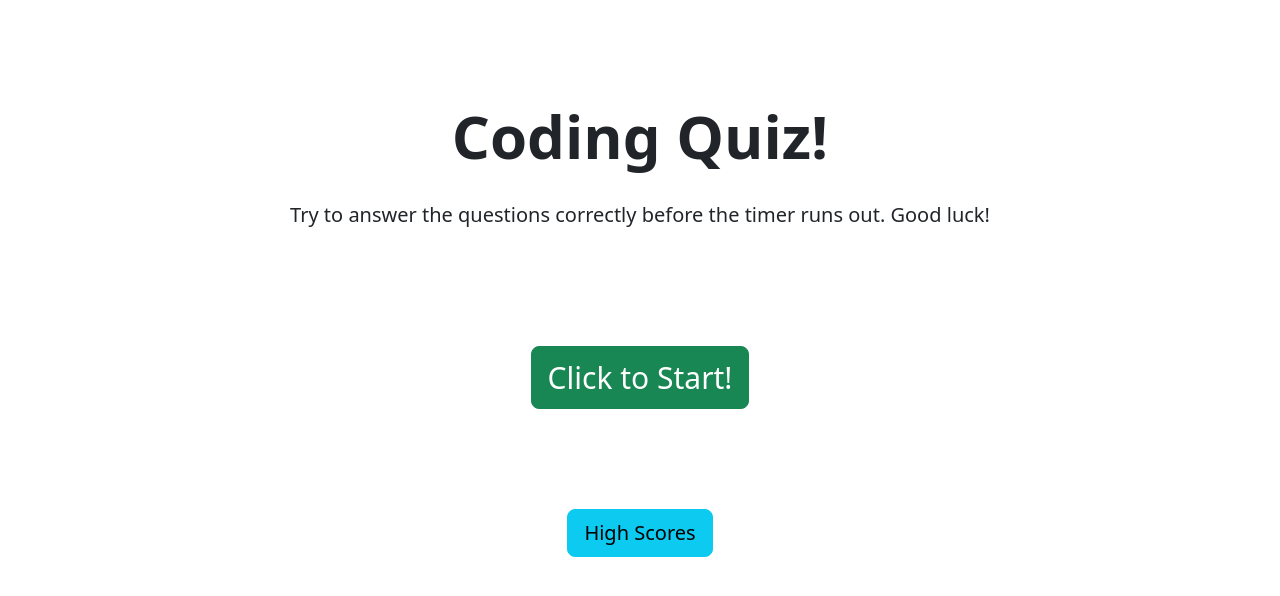
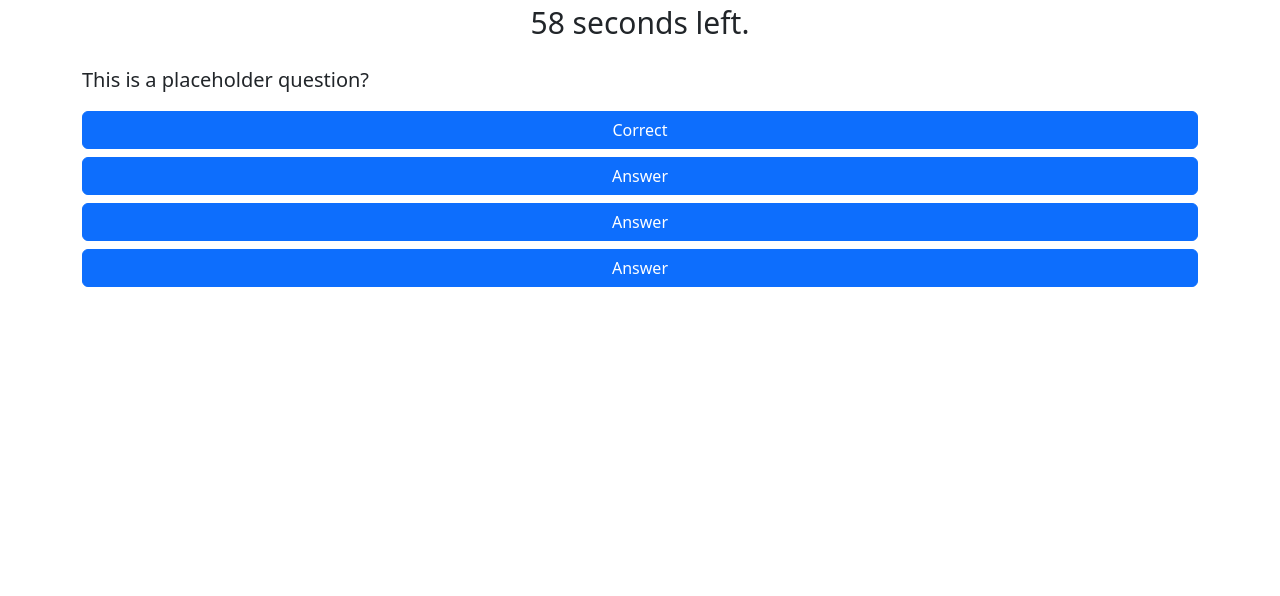
Before and after one commit to katycaroline/code-quiz, a plain HTML site: page index.html in a window 1280 px wide. Both pictures are taken after a click on the button "Click to Start!". Drawn offline with nearby package versions, Linux system fonts and the light colour scheme.

Commit message:
added first part of Javascript

```diff
--- a/assets/css/style.css
+++ b/assets/css/style.css
@@ -1,7 +1,3 @@
-
-:root{
-    --sky: rgb(139, 206, 223);
-}
 
 input{
     text-align: center;
@@ -37,7 +33,6 @@ p{
 
 #timer{
     font-size: 30px;
-    text-shadow: 1px 1px black;
     text-align: center;
 }
 
--- a/assets/js/script.js
+++ b/assets/js/script.js
@@ -1,7 +1,10 @@
 // Selecting elements and making them variables.
+var startPage = document.getElementById("start-page");
+var startBtn = document.getElementById("start-btn");
+var scoreBtn = document.getElementById("high-score-btn");
 var quiz = document.getElementById("quiz");
 var timer = document.getElementById("timer");
-var questions = document.getElementById("quiz-questions");
+var questionContainer = document.getElementById("question-container");
 var btnA = document.getElementById("a");
 var btnB = document.getElementById("b");
 var btnC = document.getElementById("c");
@@ -11,10 +14,139 @@ var endQuiz = document.getElementById("end-quiz");
 var endScore = document.getElementById("end-score");
 var initials = document.getElementById("initials");
 var submitBtn = document.getElementById("submit");
-var scorePage = document.getElementById("score-page");
+var scorePage = document.getElementById("score-container");
 var againBtn = document.getElementById("go-again");
 
-// Declaring more global variables.
+// Declaring global variables.
 var timeLeft = 60;
-var score = 0;
-var isCorrect = true;
+var timerInterval;
+var userScore = 0;
+
+// Declaring object for the quiz questions
+var quizQuestions = [{
+    question: "This is a placeholder question?",
+    a: "Correct",
+    b: "Answer",
+    c: "Answer",
+    d: "Answer",
+    correctAnswer: "a"},
+    {
+    question: "This is a placeholder question?",
+    a: "Answer",
+    b: "Answer",
+    c: "Correct",
+    d: "Answer",
+    correctAnswer: "c"},
+    {
+    question: "This is a placeholder question?",
+    a: "Answer",
+    b: "Correct",
+    c: "Answer",
+    d: "Answer",
+    correctAnswer: "b"},
+    {
+    question: "This is a placeholder question?",
+    a: "Answer",
+    b: "Answer",
+    c: "Answer",
+    d: "Answer",
+    correctAnswer: "a"}
+];
+
+// Declaring more global variables
+var lastQuestionIndex = quizQuestions.length;
+var currentQuestionIndex = 0;
+
+// Generates questions and answer choices
+function generateQA(){
+    endQuiz.style.display = "none";
+    if (currentQuestionIndex === lastQuestionIndex){
+        return score();
+    }
+    var currentQuestion = quizQuestions[currentQuestionIndex];
+    questionContainer.innerHTML = "<p>" + currentQuestion.question + "</p>";
+    btnA.innerHTML = currentQuestion.a;
+    btnB.innerHTML = currentQuestion.b;
+    btnC.innerHTML = currentQuestion.c;
+    btnD.innerHTML = currentQuestion.d;
+};
+
+// Starts the quiz and timer, changing the display to show the quiz questions until the quiz is over
+function quizStart(){
+    endQuiz.style.display = "none";
+    startPage.style.display = "none";
+    quiz.style.display = "block";
+    generateQA();
+    timerInterval = setInterval(function(){
+        timeLeft--;
+        timer.textContent = timeLeft + " seconds left.";
+        if (timeLeft <= 0){
+            clearInterval(timerInterval);
+            score();
+        }
+    }, 1000);
+};
+
+// Displays user's score and prompts the user to enter their initials.
+function score(){
+    startPage.style.display = "none";
+    quiz.style.display = "none";
+
+    // CSS Styling for this page.
+    endQuiz.style.display = "block";
+    endQuiz.style.textAlign = "center";
+    endQuiz.style.marginTop = "100px";
+    endQuiz.style.fontWeight = "bolder";
+    endQuiz.style.fontSize = "40px";
+    initials.style.marginTop = "100px";
+
+    clearInterval(timerInterval);
+    initials.value = "";
+    endScore.innerHTML = "Your score is " + userScore + " out of " + quizQuestions.length + ".";
+}
+
+// Makes it so when the user clicks the start button, the quiz starts
+startBtn.addEventListener("click", quizStart);
+
+// Makes it so when the user clicks the submit button, it displays the prompt to input initials. Then, it saves the users score and initials and calls the function to generate the page of high scores.
+submitBtn.addEventListener("click", function highscore(){
+    if(initials.value === ""){
+        window.alert("Please input your initials.");
+        return;
+    }else{
+        // needs code
+    }
+});
+
+// Creates a loop where new scores and initials are added to a list.
+function generateScores(){
+   // needs code
+}
+
+function showScores(){
+    startPage.style.display = "none";
+    endQuiz.style.display = "none";
+    scorePage.style.display = "block";
+    scorePage.style.textAlign = "center";
+
+    generateScores();
+}
+
+// Evaluates if the button selected is correct. If it is, the score and currentQuestionIndex are incremented. If not, then only the currentQuestionIndex is incremented. If the currentQuestionIndex is the same as the lastQuestionIndex, it will call the score function.
+function isCorrect (input){
+   var correct = quizQuestions[currentQuestionIndex].correctAnswer;
+   if (input === correct && currentQuestionIndex !== lastQuestionIndex){
+    userScore++;
+    window.alert("Correct!!");
+    currentQuestionIndex++;
+    generateQA();
+   }else if(input !== correct && currentQuestionIndex !== lastQuestionIndex){
+    window.alert("Nope, try again.");
+    currentQuestionIndex++;
+    generateQA();
+   }else{
+    score();
+   }
+}
+
+scoreBtn.addEventListener("click", showScores);
--- a/index.html
+++ b/index.html
@@ -18,12 +18,12 @@
 
         <section id = "quiz">
             <div id = "timer">Time Left: </div>
-            <div id = "quiz-questions"><p>Question?</p></div>
+            <div id = "question-container"><p>Question?</p></div>
             <div class="d-grid gap-2">
-                <button id = "a" type="button" class="btn btn-primary">A</button>
-                <button id = "b" type="button" class="btn btn-primary">B</button>
-                <button id = "c" type="button" class="btn btn-primary">C</button>
-                <button id = "d" type="button" class="btn btn-primary">D</button>
+                <button id = "a" onclick = "isCorrect('a')" type="button" class="btn btn-primary">A</button>
+                <button id = "b" onclick = "isCorrect('b')" type="button" class="btn btn-primary">B</button>
+                <button id = "c" onclick = "isCorrect('c')" type="button" class="btn btn-primary">C</button>
+                <button id = "d" onclick = "isCorrect('d')" type="button" class="btn btn-primary">D</button>
             </div>
             <div id = "result"></div>
         </section>
```
